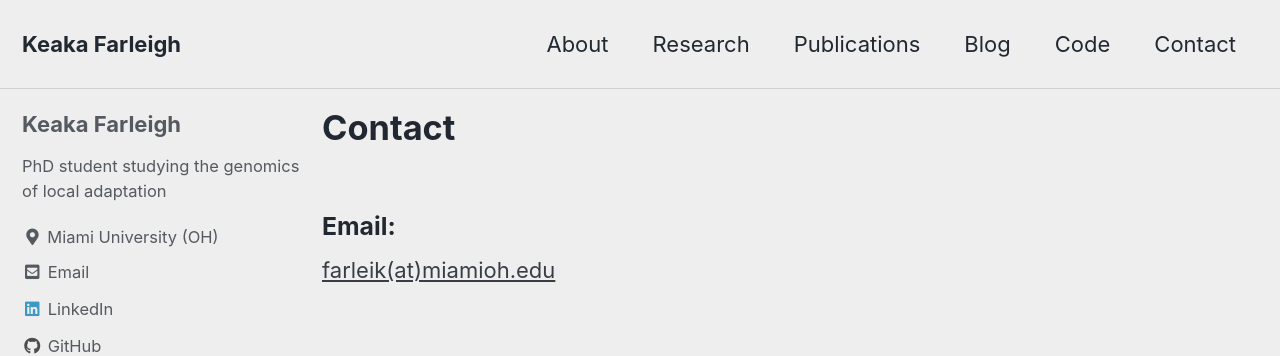
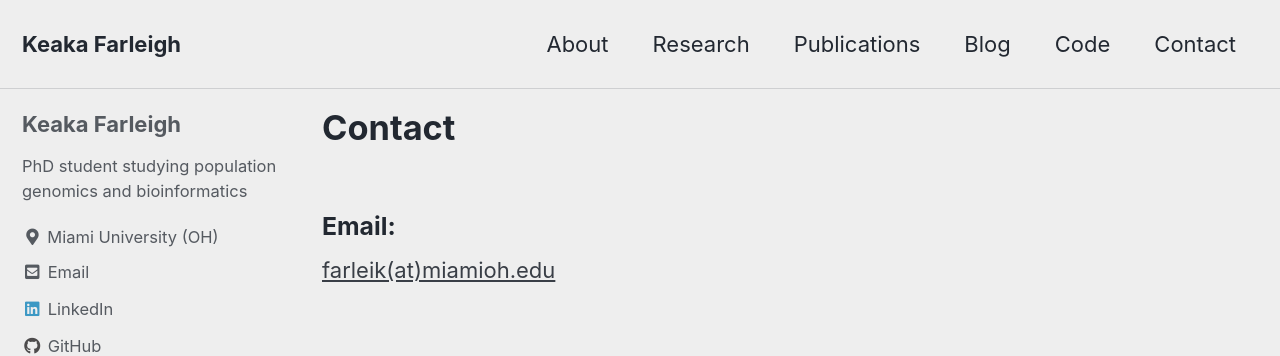
Before and after one commit to kfarleigh/kfarleigh.github.io, a Jekyll site: the page built from _pages/contact.md, in a window 1280 px wide. Shown: the top 356 px of the page. Built offline with Jekyll 4.4.1, drawn with Linux system fonts in a browser that asks for light colours; cached includes are drawn as plain includes.

Commit message:
Update _config.yml

```diff
--- a/_config.yml
+++ b/_config.yml
@@ -102,7 +102,7 @@ analytics:
 author:
   name             : "Keaka Farleigh"
   avatar           :
-  bio              : "PhD student studying the genomics of local adaptation"
+  bio              : "PhD student studying population genomics and bioinformatics"
   location         : "Miami University (OH)"
   email            : "farleik@miamioh.edu"
   uri              :
```
